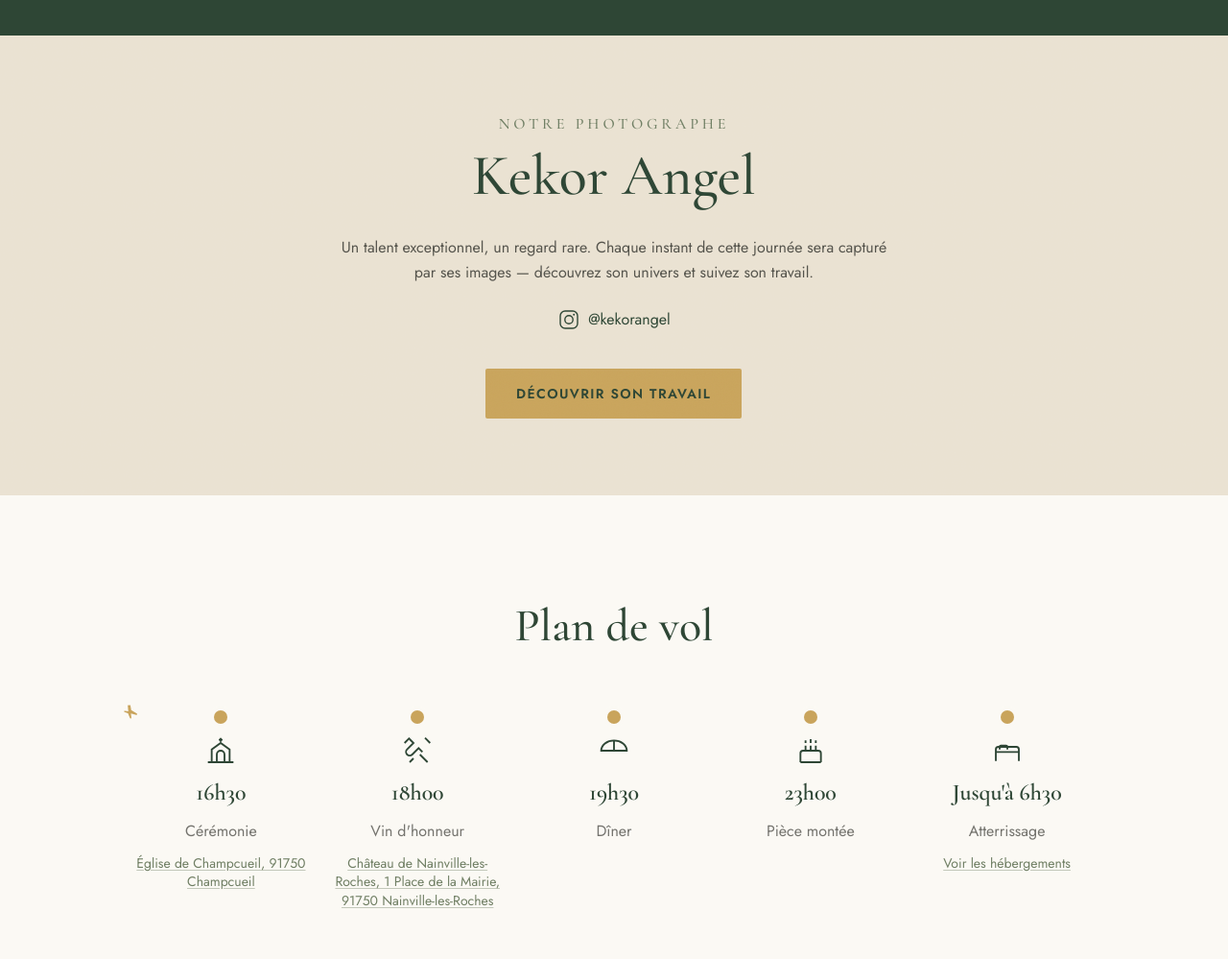
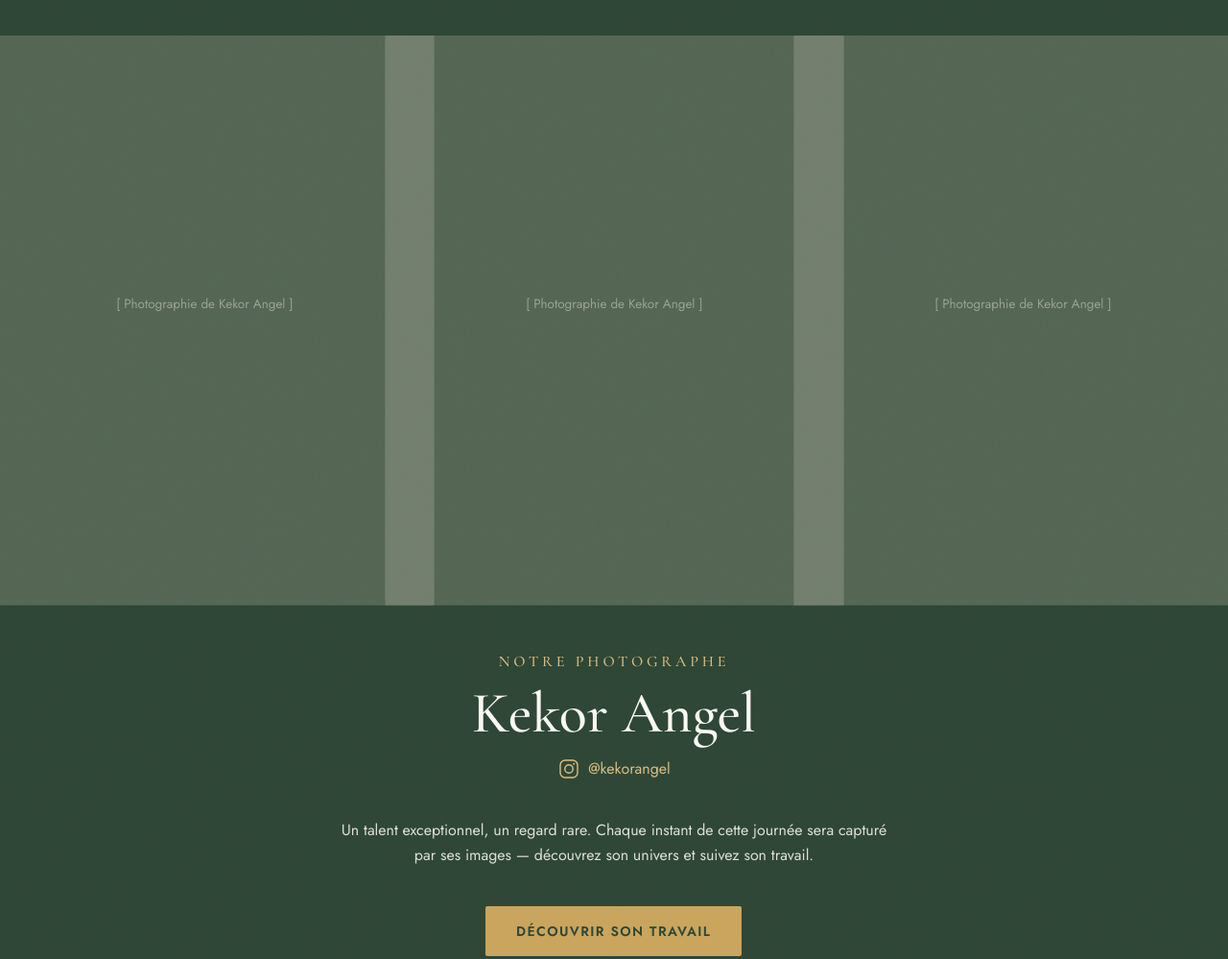
Before and after one commit to ryandorvilma/lisa-ryan-se-marient, an Astro site in the folder site/: page / in a window 1280 px wide. Shown: the part 3048-4047 px from the top of the page at 96% size. Built offline with nearby package versions, Linux system fonts and the light colour scheme; Astro itself is replaced by a stand-in of ours; animation ran at ten frames a second.

Commit message:
Section photographe: même mise en page que le château
Co-Authored-By: Claude Sonnet 5.5 <noreply@anthropic.com>

```diff
--- a/site/src/components/PhotographerSection.astro
+++ b/site/src/components/PhotographerSection.astro
@@ -7,51 +7,82 @@ const photographer = {
   instagram: "https://www.instagram.com/kekorangel/",
   instagramHandle: "@kekorangel",
   website: "https://www.kekorangelphoto.com/",
-  photo: "/images/photographe.jpg",
+  photos: [
+    { src: "/images/photographe-1.jpg", alt: "Photographie de Kekor Angel" },
+    { src: "/images/photographe-2.jpg", alt: "Photographie de Kekor Angel" },
+    { src: "/images/photographe-3.jpg", alt: "Photographie de Kekor Angel" },
+  ],
 };
 ---
 
-<section id="photographe" class="relative bg-kraft scroll-mt-20 texture-grain overflow-hidden">
+<section id="photographe" class="relative bg-vert-chateau scroll-mt-20 texture-grain overflow-hidden">
+  <div class="grid sm:grid-cols-2 lg:grid-cols-3">
+    {photographer.photos.map((photo, i) => (
+      <div
+        class:list={[
+          "photographe-photo aspect-[4/5] sm:aspect-auto sm:h-[70vh] bg-kraft/20 flex items-center justify-center overflow-hidden",
+          i === 1 && "hidden sm:flex",
+          i === 2 && "hidden lg:flex",
+        ]}
+      >
+        {publicFileExists(photo.src) ? (
+          <img src={photo.src} alt={photo.alt} loading="lazy" decoding="async" class="w-full h-full object-cover" />
+        ) : (
+          <span class="text-ivoire/40 text-xs px-6 text-center">[ {photo.alt} ]</span>
+        )}
+      </div>
+    ))}
+  </div>
+
   <div class="px-6 sm:px-10 py-16 sm:py-20 text-center reveal">
-    <p class="eyebrow text-sauge-deep text-xs sm:text-base">Notre photographe</p>
-    <h2 class="font-serif text-4xl sm:text-6xl text-vert-chateau font-medium mt-3 max-w-2xl mx-auto">
+    <p class="eyebrow text-or-clair text-xs sm:text-base">Notre photographe</p>
+    <h2 class="font-serif text-4xl sm:text-6xl text-ivoire font-medium mt-3 max-w-2xl mx-auto">
       {photographer.name}
     </h2>
 
-    {publicFileExists(photographer.photo) && (
-      <img
-        src={photographer.photo}
-        alt={`Portrait de ${photographer.name}, photographe`}
-        loading="lazy"
-        decoding="async"
-        class="w-40 h-40 sm:w-52 sm:h-52 rounded-full object-cover mx-auto mt-8 ring-2 ring-or ring-offset-4 ring-offset-kraft"
-      />
-    )}
+    <a
+      href={photographer.instagram}
+      target="_blank"
+      rel="noopener"
+      class="inline-flex items-center gap-2 mt-4 text-or-clair hover:text-ivoire transition-colors text-sm sm:text-base"
+    >
+      <Icon name="instagram" class="w-5 h-5 sm:w-6 sm:h-6" />
+      {photographer.instagramHandle}
+    </a>
 
-    <p class="mt-8 max-w-xl mx-auto text-ardoise/85 text-sm sm:text-base leading-relaxed">
+    <p class="mt-8 max-w-xl mx-auto text-ivoire/85 text-sm sm:text-base leading-relaxed">
       Un talent exceptionnel, un regard rare. Chaque instant de cette journée sera capturé par ses
       images — découvrez son univers et suivez son travail.
     </p>
 
     <a
-      href={photographer.instagram}
+      href={photographer.website}
       target="_blank"
       rel="noopener"
-      class="inline-flex items-center gap-2 mt-6 text-vert-chateau hover:text-or transition-colors text-sm sm:text-base"
+      class="btn btn-solid inline-flex mt-10 sm:text-sm sm:py-4 sm:px-8"
     >
-      <Icon name="instagram" class="w-5 h-5 sm:w-6 sm:h-6" />
-      {photographer.instagramHandle}
+      DÉCOUVRIR SON TRAVAIL
     </a>
-
-    <div class="mt-8">
-      <a
-        href={photographer.website}
-        target="_blank"
-        rel="noopener"
-        class="btn btn-solid inline-flex sm:text-sm sm:py-4 sm:px-8"
-      >
-        DÉCOUVRIR SON TRAVAIL
-      </a>
-    </div>
   </div>
 </section>
+
+<script>
+  import gsap from "gsap";
+  import { ScrollTrigger } from "gsap/ScrollTrigger";
+
+  const prefersReduced = window.matchMedia("(prefers-reduced-motion: reduce)").matches;
+  if (!prefersReduced) {
+    gsap.registerPlugin(ScrollTrigger);
+    document.querySelectorAll<HTMLElement>(".photographe-photo").forEach((el) => {
+      gsap.fromTo(
+        el,
+        { scale: 1.12 },
+        {
+          scale: 1,
+          ease: "none",
+          scrollTrigger: { trigger: el, start: "top bottom", end: "bottom top", scrub: 0.8 },
+        }
+      );
+    });
+  }
+</script>
```
